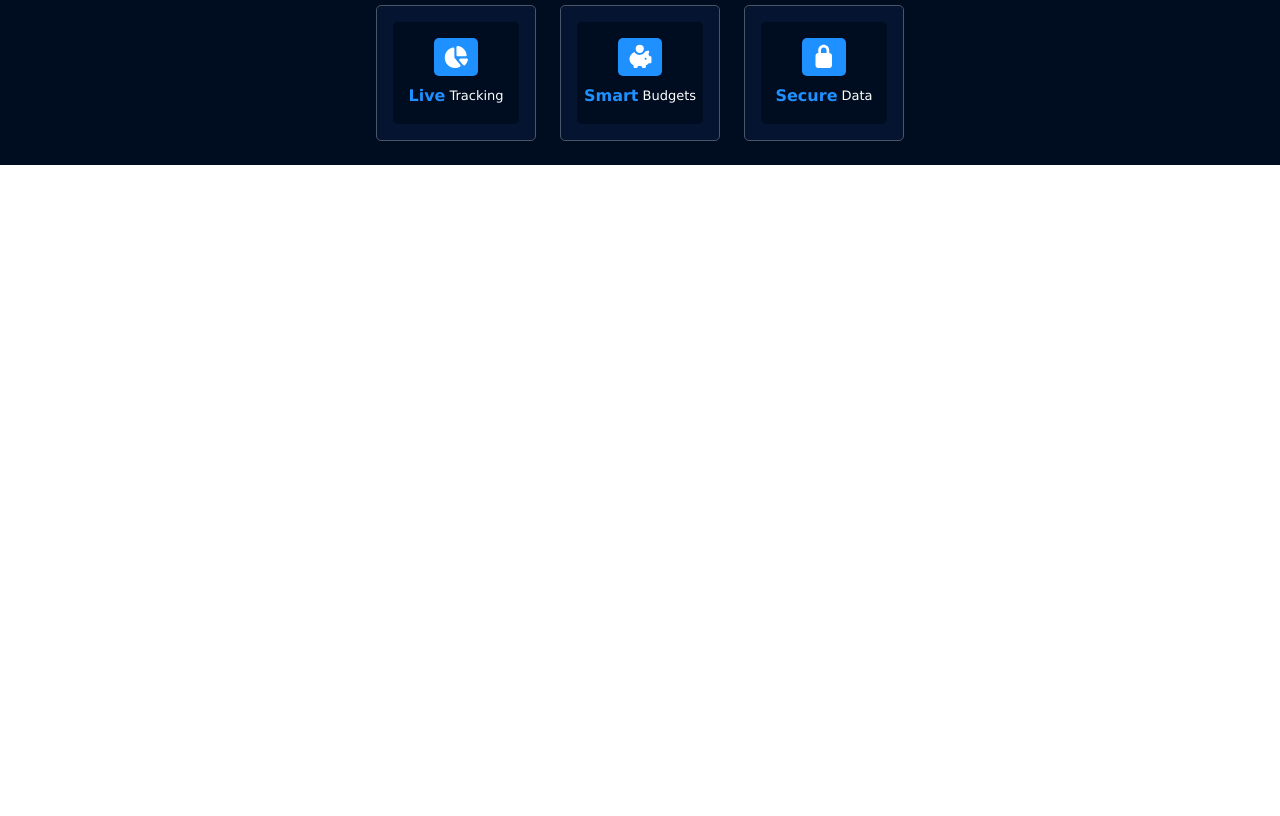
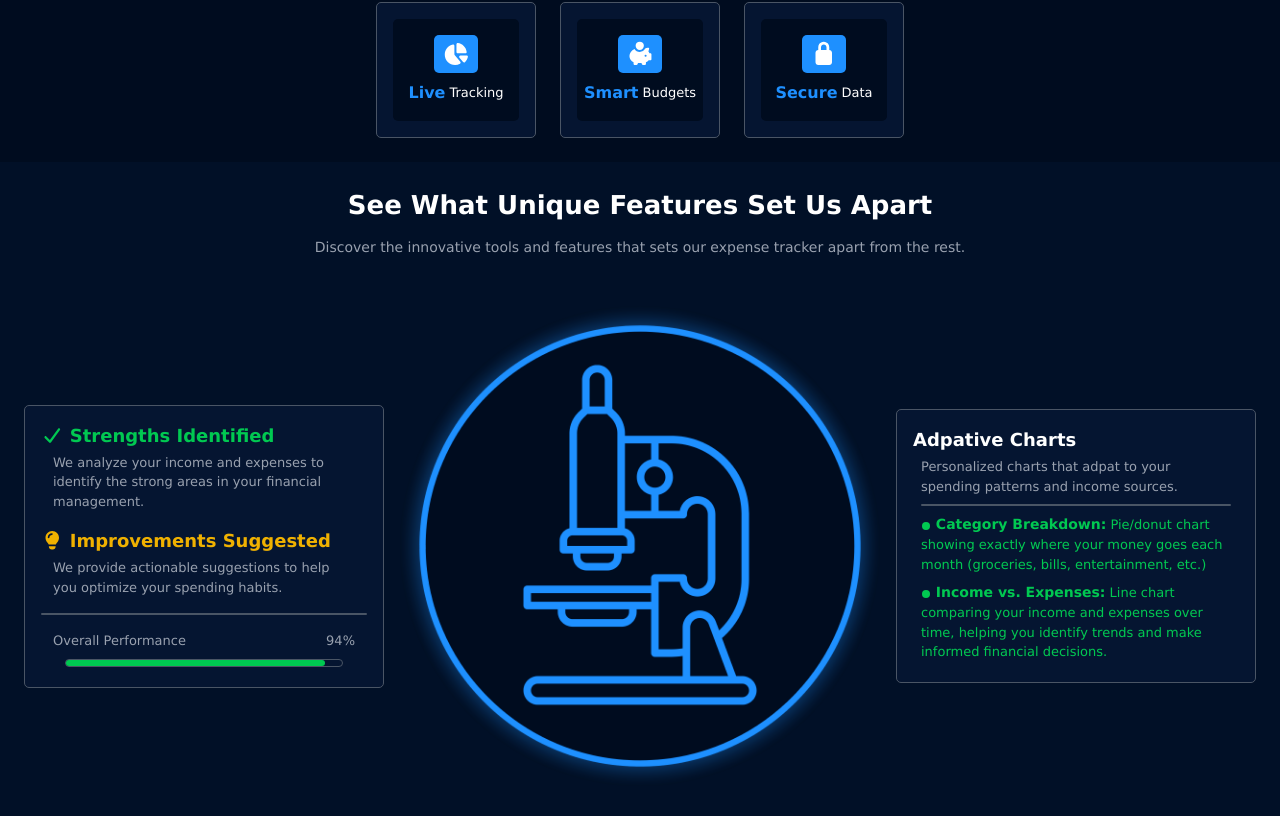
Before and after one commit to masonE17/spendscope, a React (Vite) app: page / in a window 1280 px wide. Shown: the part 466-1282 px from the top of the page. Before the commit the page ends 800 px from the top, so only its background shows below. Built offline with nearby package versions, Linux system fonts and the light colour scheme.

Commit message:
Added the features page.

```diff
--- a/src/App.jsx
+++ b/src/App.jsx
@@ -3,6 +3,9 @@ import { faSquareCheck } from '@fortawesome/free-solid-svg-icons';
 import { faLock } from '@fortawesome/free-solid-svg-icons';
 import { faPiggyBank } from '@fortawesome/free-solid-svg-icons';
 import { faChartPie } from '@fortawesome/free-solid-svg-icons';
+import { faCheck } from '@fortawesome/free-solid-svg-icons';
+import { faLightbulb } from '@fortawesome/free-solid-svg-icons';
+import { faCircle } from '@fortawesome/free-solid-svg-icons';
 
 function NavLink({ label }) {
   return (
@@ -30,7 +33,8 @@ function HomeDetails({ fWord, lWord, icon }) {
 export default function App() {
   return (
     <div className="w-full">
-      <div className="w-full sticky top-0 bg-[rgb(0,12,31)] opacity-95">
+
+      <div className="w-full sticky top-0 bg-[rgb(0,12,31)] opacity-98 z-100">
         <div className="flex flex-row justify-evenly items-center max-w-350 m-auto py-4">
           <h1 className="text-[#1e90ff] font-bold text-[22px]">SpendScope</h1>
           <div className="flex flex-row justify-center gap-4 items-center text-gray-400 text-[14px]">
@@ -39,9 +43,10 @@ export default function App() {
             <NavLink label="Pricing" />
             <NavLink label="Dashboard" />
           </div>
-            <button className="bg-[#1e90ff] text-white p-2 text-[12px] rounded-[5px]">Get Started Free</button>
+            <button className="bg-[#1e90ff] text-white p-2 text-[12px] rounded-[5px] hover:bg-[#0d7ae9] hover:cursor-pointer">Get Started Free</button>
         </div>
       </div>
+
       <div>
         <div className="w-full bg-[rgb(0,12,31)] pb-6">
           <div className="max-w-250 m-auto">
@@ -53,8 +58,8 @@ export default function App() {
               </div>
               <p className="text-white text-[42px] font-bold -mt-4">Ever Need</p>
               <div className="flex flex-col justify-center items-center gap-7">
-                <p className="text-gray-400 text-[15px] text-center mt-6">Build optimal expense management strategies with our <br />intuitive platform.</p>
-                <button className="bg-[#1e90ff] text-white px-4 py-3 text-[16px] rounded-[5px] animate-pulse">Get Started Free</button>
+                <p className="text-gray-400 text-[14px] text-center mt-6">Build optimal expense management strategies with our <br />intuitive platform.</p>
+                <button className="bg-[#1e90ff] text-white px-4 py-3 text-[16px] rounded-[5px] animate-pulse hover:bg-[#0d7ae9] hover:cursor-pointer">Get Started Free</button>
               </div>
             </div>
             <div className="flex flex-row justify-center items-center gap-4 mt-3">
@@ -70,6 +75,58 @@ export default function App() {
           </div>
         </div>
       </div>
+
+      <div className="w-full bg-[rgb(1,16,39)] py-6">
+        <div className="flex flex-col justify-center items-center gap-3">
+          <p className="text-white text-[26px] text-center font-bold">See What Unique Features Set Us Apart</p>
+          <p className="text-gray-400 text-[14px] text-center mb-8">Discover the innovative tools and features that sets our expense tracker apart from the rest.</p>
+        </div>
+        <div className="max-w-350 border-solid m-auto flex flex-row justify-center items-center gap-4 p-4">
+          <div className="max-w-90 h-full border-solid border-gray-600 border p-4 bg-[rgb(5,21,49)] rounded-[5px] flex flex-col justify-center items-center gap-3">
+            <div className="w-full">
+              <p className="text-green-500 font-bold text-[18px]"><FontAwesomeIcon icon={faCheck} /> Strengths Identified</p>
+              <div className="px-3 py-1 w-full">
+                <p className="text-gray-400 text-[13px]">We analyze your income and expenses to identify the strong areas in your financial management.</p>
+              </div>
+            </div>
+            <div className="w-full">
+              <p className="text-yellow-500 font-bold text-[18px]"><FontAwesomeIcon icon={faLightbulb} /> Improvements Suggested</p>
+              <div className="px-3 py-1 w-full">
+                <p className="text-gray-400 text-[13px]">We provide actionable suggestions to help you optimize your spending habits.</p>
+              </div>
+            </div>
+            <div className="border-solid border-b-2 border-gray-600 rounded-[5px] w-full"></div>
+            <div className="w-full">
+              <div className="flex flex-row justify-between items-center w-full text-gray-400 text-[13px] px-3 py-1">
+                <p>Overall Performance</p>
+                <p>94%</p>
+              </div>
+              <div className="w-full px-6 py-1">
+                <div className="w-full h-2 border-solid border-gray-600 border rounded-[5px]">
+                  <div className="w-[94%] h-full bg-green-500 rounded-[5px]"></div>
+                </div>
+              </div>
+            </div>
+          </div>
+          <div className="max-w-120">
+            <img src="src/assets/SpendScope_Logo.png" alt="SpendScope Logo" className="w-full rounded-full" />
+          </div>
+          <div className="max-w-90 h-full flex flex-col justify-center items-center">
+            <div className="border-solid border-gray-600 border p-4 bg-[rgb(5,21,49)] rounded-[5px] flex flex-col justify-center items-center">
+              <div className="w-full">
+                <p className="text-white font-bold text-[18px]">Adpative Charts</p>
+                <div className="px-2 py-1 w-full">
+                  <p className="text-gray-400 text-[13px]">Personalized charts that adpat to your spending patterns and income sources.</p>
+                  <div className="border-solid border-b-2 border-gray-600 rounded-[5px] w-full my-2"></div>
+                  <p className="text-green-500 text-[13px] mb-2"><FontAwesomeIcon icon={faCircle} className="text-[8px]"/><b className="text-[14px]"> Category Breakdown:</b> Pie/donut chart showing exactly where your money goes each month (groceries, bills, entertainment, etc.)</p>
+                  <p className="text-green-500 text-[13px]"><FontAwesomeIcon icon={faCircle} className="text-[8px]"/><b className="text-[14px]"> Income vs. Expenses:</b> Line chart comparing your income and expenses over time, helping you identify trends and make informed financial decisions.</p>
+                </div>
+              </div>
+            </div>
+          </div>
+        </div>
+      </div>
+
     </div>
   );
 }
```
